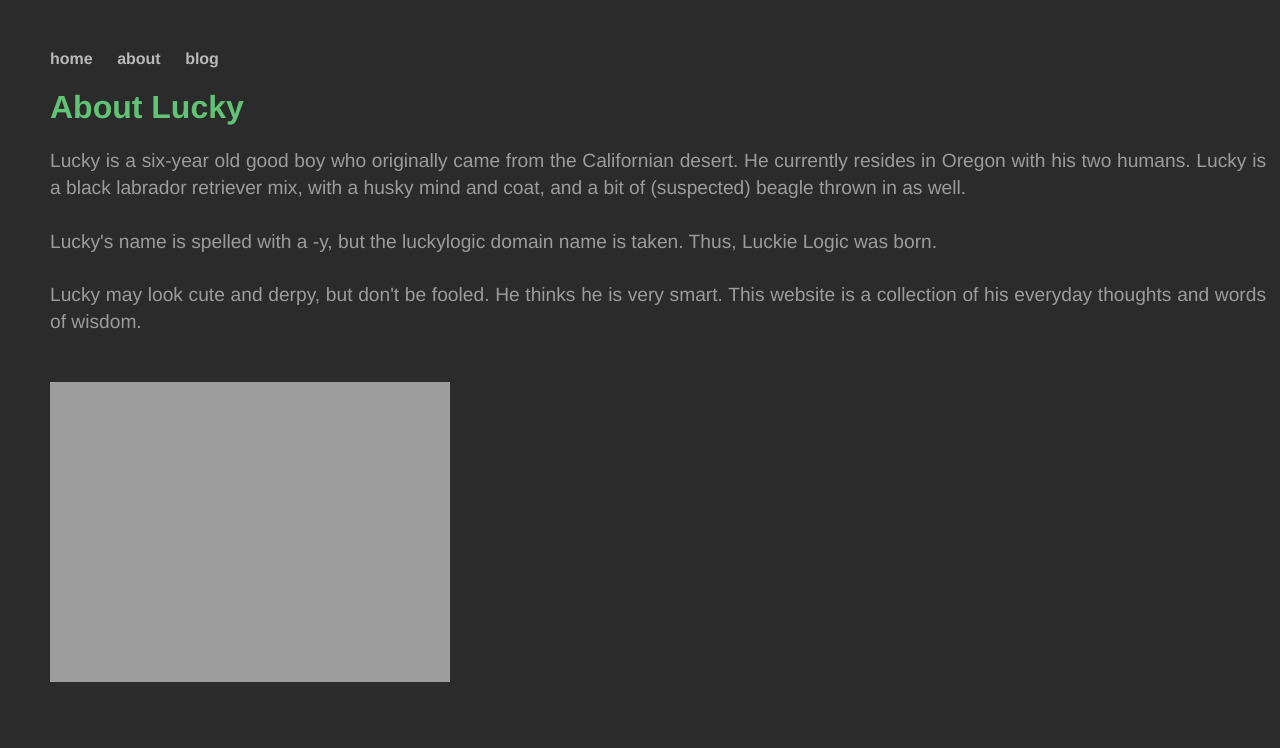
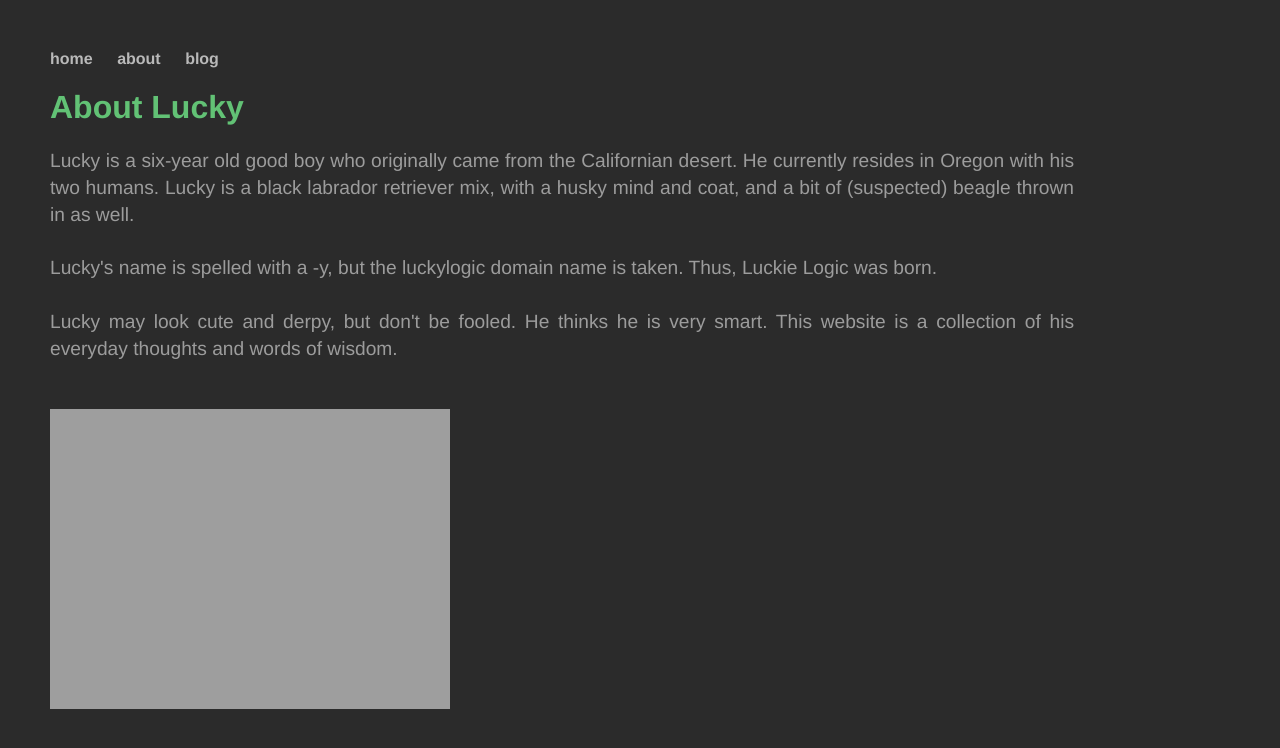
Before and after one commit to luckielogic/luckielogic.github.io, a Jekyll site: the page built from about/index.html, in a window 1280 px wide. Shown: the top 748 px of the page. Built offline with Jekyll 4.4.1, drawn with Linux system fonts in a browser that asks for light colours.

Commit message:
Update main.css

```diff
--- a/css/main.css
+++ b/css/main.css
@@ -1,6 +1,6 @@
 body {
     margin: 50px;
-    width: 95%;
+    width: 80%;
     background: #2b2b2b;
 }
 nav, footer {
```
